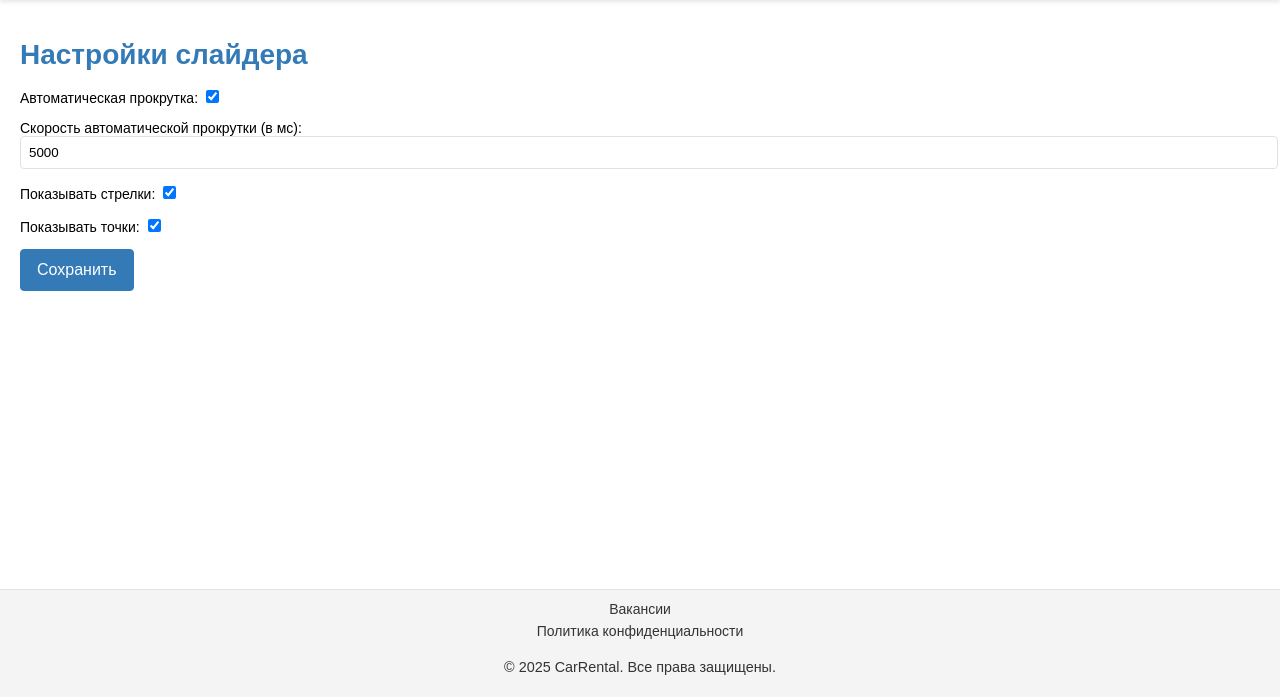
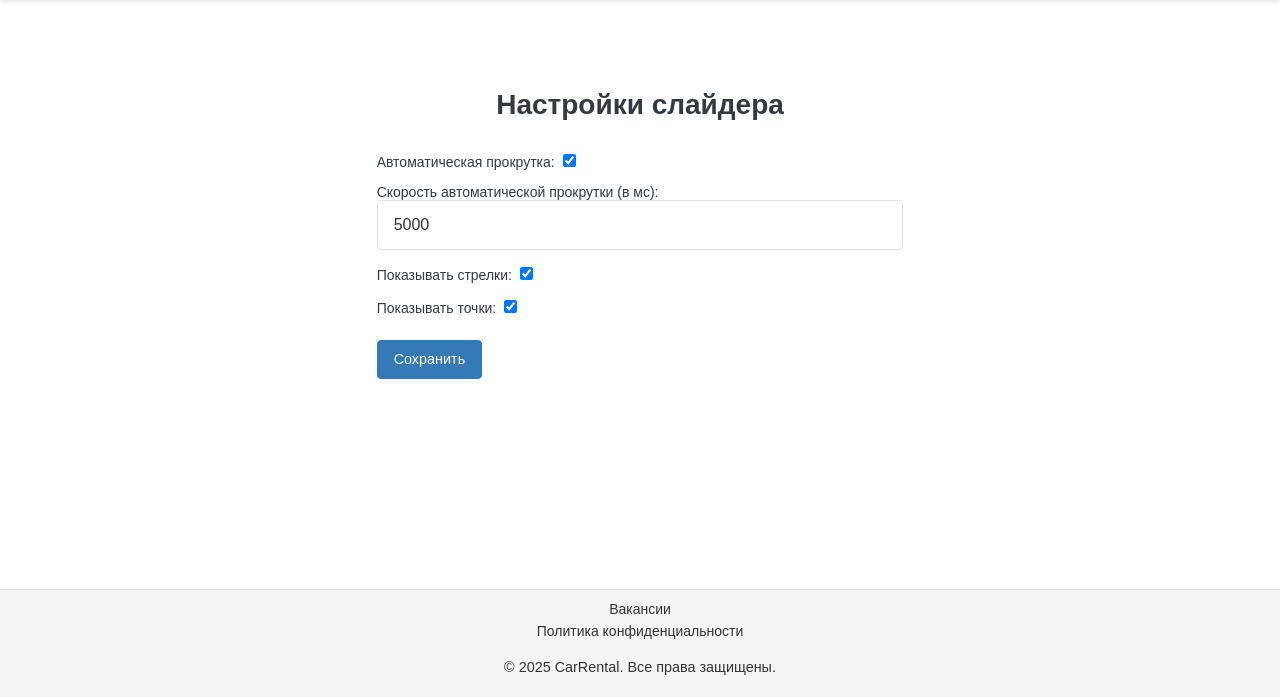
Before and after one commit to Dmitro44/353503_SEBELEV_21, a Django app: page /slider-settings/ in a window 1280 px wide. Shown: the part 103-800 px from the top of the page. Run offline with Django 5.2, Linux system fonts and the light colour scheme; a user stored in the database is signed in; data comes from the database, SQL or seed files in the repository; both versions use the stored data as it was after the commit.

```diff
--- a/STRWEB/LR3/content/forms.py
+++ b/STRWEB/LR3/content/forms.py
@@ -6,46 +6,47 @@ from .models import Review, Article, Slider
 class ReviewForm(forms.ModelForm):
     class Meta:
         model = Review
-        fields = ['text', 'rating']
+        fields = ["text", "rating"]
         widgets = {
-            'text': forms.Textarea(attrs={'class': 'form-control', 'rows': 5, 'placeholder': 'Напишите ваш отзыв здесь...'}),
-            'rating': forms.Select(attrs={'class': 'form-control'})
+            "text": forms.Textarea(
+                attrs={
+                    "class": "form-control",
+                    "rows": 5,
+                    "placeholder": "Напишите ваш отзыв здесь...",
+                }
+            ),
+            "rating": forms.Select(attrs={"class": "form-control"}),
         }
-        labels = {
-            'text': 'Текст отзыва',
-            'rating': 'Оценка'
-        }
-        help_texts = {
-            'rating': 'Выберите оценку от 1 до 5, где 5 - отлично'
-        }
+        labels = {"text": "Текст отзыва", "rating": "Оценка"}
+        help_texts = {"rating": "Выберите оценку от 1 до 5, где 5 - отлично"}
 
 
 class ArticleForm(forms.ModelForm):
     class Meta:
         model = Article
-        fields = ['title', 'summary', 'content', 'image', 'published']
+        fields = ["title", "summary", "content", "image", "published"]
         widgets = {
-            'title': forms.TextInput(attrs={'class': 'form-control'}),
-            'summary': forms.Textarea(attrs={'class': 'form-control', 'rows': 3}),
-            'content': forms.Textarea(attrs={'class': 'form-control', 'rows': 10}),
-            'image': forms.FileInput(attrs={'class': 'form-control'}),
-            'published': forms.CheckboxInput(attrs={'class': 'form-check-input'}),
+            "title": forms.TextInput(attrs={"class": "form-control"}),
+            "summary": forms.Textarea(attrs={"class": "form-control", "rows": 3}),
+            "content": forms.Textarea(attrs={"class": "form-control", "rows": 10}),
+            "image": forms.FileInput(attrs={"class": "form-control"}),
+            "published": forms.CheckboxInput(attrs={"class": "form-check-input"}),
         }
 
 
 class SliderForm(forms.ModelForm):
     class Meta:
         model = Slider
-        fields = ['autoplay', 'autoplay_speed', 'arrows', 'dots']
+        fields = ["autoplay", "autoplay_speed", "arrows", "dots"]
         widgets = {
-            'autoplay': forms.CheckboxInput(attrs={'class': 'form-check-input'}),
-            'autoplay_speed': forms.NumberInput(attrs={'class': 'form-control'}),
-            'arrows': forms.CheckboxInput(attrs={'class': 'form-check-input'}),
-            'dots': forms.CheckboxInput(attrs={'class': 'form-check-input'}),
+            "autoplay": forms.CheckboxInput(attrs={"class": ""}),
+            "autoplay_speed": forms.NumberInput(),
+            "arrows": forms.CheckboxInput(attrs={"class": ""}),
+            "dots": forms.CheckboxInput(attrs={"class": ""}),
         }
         labels = {
-            'autoplay': 'Автоматическая прокрутка',
-            'autoplay_speed': 'Скорость автоматической прокрутки (в мс)',
-            'arrows': 'Показывать стрелки',
-            'dots': 'Показывать точки',
+            "autoplay": "Автоматическая прокрутка",
+            "autoplay_speed": "Скорость автоматической прокрутки (в мс)",
+            "arrows": "Показывать стрелки",
+            "dots": "Показывать точки",
         }
--- a/STRWEB/LR3/static/css/components/_buttons.css
+++ b/STRWEB/LR3/static/css/components/_buttons.css
@@ -9,11 +9,11 @@
     background-color: transparent;
     border: 1px solid transparent;
     padding: 0.5rem 1rem;
-    font-size: 1rem;
+    font-size: 0.9rem;
     border-radius: 4px;
     transition: all 0.2s ease-in-out;
-    text-decoration: none; /* For <a> tags */
-    font-family: inherit; /* For <button> tags */
+    text-decoration: none;
+    font-family: inherit;
     line-height: 1.5;
 }
 
--- a/STRWEB/LR3/static/css/components/_cards.css
+++ b/STRWEB/LR3/static/css/components/_cards.css
@@ -6,14 +6,14 @@
     overflow: hidden;
     display: flex;
     flex-direction: column;
-    box-shadow: 0 2px 8px rgba(0,0,0,0.05);
+    box-shadow: 0 2px 8px rgba(0, 0, 0, 0.05);
     transition: transform 0.2s ease, box-shadow 0.2s ease;
     background-color: var(--background-color);
 }
 
 .card:hover {
     transform: translateY(-5px);
-    box-shadow: 0 4px 12px rgba(0,0,0,0.1);
+    box-shadow: 0 4px 12px rgba(0, 0, 0, 0.1);
 }
 
 /* Modifier for horizontal layout */
@@ -23,7 +23,8 @@
 }
 
 .card-horizontal .card-img-left {
-    width: 200px; /* Fixed width for the image */
+    width: 200px;
+    /* Fixed width for the image */
     flex-shrink: 0;
     object-fit: cover;
     border-right: 1px solid var(--border-color);
@@ -66,4 +67,5 @@
     display: flex;
     gap: 10px;
     justify-content: flex-end;
+    flex-wrap: wrap;
 }
--- a/STRWEB/LR3/static/css/main.css
+++ b/STRWEB/LR3/static/css/main.css
@@ -51,3 +51,4 @@
 @import url('pages/_payment_success.css');
 @import url('pages/_privacy_policy.css');
 @import url('pages/_vacancy_list.css');
+@import url('pages/_slider_settings.css')
--- a/STRWEB/LR3/static/css/pages/_news_detail.css
+++ b/STRWEB/LR3/static/css/pages/_news_detail.css
@@ -19,7 +19,7 @@
 .news-detail-actions {
     display: flex;
     gap: 10px;
-    padding-top: 0.5rem; /* Align with title baseline */
+    padding-top: 0.5rem;
 }
 
 .news-detail-meta {
@@ -45,6 +45,7 @@
     line-height: 1.7;
     color: var(--text-color);
     text-align: justify;
+    columns: 150px 3;
 }
 
 /* Корректные стили для буквицы */
@@ -83,7 +84,7 @@
     }
 
     .news-detail-actions .btn {
-        flex-grow: 1; /* Make buttons fill the width */
+        flex-grow: 1;
         text-align: center;
     }
 }
--- a/STRWEB/LR3/static/css/pages/_news_list.css
+++ b/STRWEB/LR3/static/css/pages/_news_list.css
@@ -13,7 +13,7 @@
 
 .news-grid {
     display: grid;
-    grid-template-columns: repeat(auto-fill, minmax(560px, 1fr));
+    grid-template-columns: repeat(auto-fill, minmax(530px, 1fr));
     gap: 2rem;
 }
 
@@ -65,14 +65,6 @@
     color: var(--dark-color);
 }
 
-.news-card-footer {
-    display: flex;
-    flex-direction: row;
-    justify-content: space-between;
-    align-items: center;
-    margin-top: auto;
-}
-
 .pagination {
     list-style: none;
     padding: 0;
@@ -83,7 +75,8 @@
     gap: 0.5rem;
 }
 
-.pagination li a, .pagination li span {
+.pagination li a,
+.pagination li span {
     display: inline-block;
     padding: 0.5rem 1rem;
     border: 1px solid var(--border-color);
--- a/STRWEB/LR3/static/css/pages/_promocode_detail.css
+++ b/STRWEB/LR3/static/css/pages/_promocode_detail.css
@@ -37,11 +37,11 @@
     display: grid;
     grid-template-columns: max-content 1fr;
     gap: 1rem 1.5rem;
+    color: var(--text-color);
 }
 
 .details-list dt {
     font-weight: 600;
-    color: var(--text-color);
 }
 
 .details-list dd {
--- /dev/null
+++ b/STRWEB/LR3/static/css/pages/_slider_settings.css
@@ -0,0 +1,18 @@
+/* static/css/pages/_slider_settings.css */
+
+.slider-page-container {
+    max-width: 800px;
+    margin: 40px auto;
+    padding: 30px;
+    background-color: var(--color-card-background);
+    border-radius: 10px;
+    box-shadow: var(--shadow-medium);
+    color: var(--dark-color);
+}
+
+.slider-page-container h1 {
+    color: var(--color-heading);
+    text-align: center;
+    margin-bottom: 30px;
+    font-size: 2em;
+}
--- a/STRWEB/LR3/templates/content/news_list.html
+++ b/STRWEB/LR3/templates/content/news_list.html
@@ -3,7 +3,7 @@
 {% block title %}Новости - Автопрокат{% endblock %}
 
 {% block content %}
-<div class="content-container news-list-container">
+<div class="news-list-container">
     <div class="news-header">
         <h1>Новости и акции</h1>
         {% if user.is_authenticated and is_staff_user or is_admin_user %}
@@ -24,7 +24,7 @@
                             <small>Опубликовано: {{ article.published_at|date:"d.m.Y" }}</small>
                         </p>
                         <p class="news-card-summary">{{ article.summary }}</p>
-                        <div class="news-card-footer">
+                        <div class="card-actions">
                             <a href="{% url 'news_detail' article.pk %}" class="btn btn-primary">Читать полностью</a>
 
                             {% if user.is_authenticated and is_staff_user or is_admin_user %}
--- a/STRWEB/LR3/templates/content/slider_settings.html
+++ b/STRWEB/LR3/templates/content/slider_settings.html
@@ -3,11 +3,13 @@
 {% block title %}Настройки слайдера - Автопрокат{% endblock %}
 
 {% block content %}
-<div class="content-container">
+<div class="slider-page-container">
     <h1>Настройки слайдера</h1>
     <form method="post">
         {% csrf_token %}
-        {{ form.as_p }}
+        <div class="form-group">
+            {{ form.as_p }}
+        </div>
         <button type="submit" class="btn btn-primary">Сохранить</button>
     </form>
 </div>
```
Also changed, not shown: STRWEB/LR3/static/css/pages/_promocode_list.css (+1 -38 lines), STRWEB/LR3/db.sqlite3, STRWEB/LR3/media/partners/logobelorusneftnobg.png (added), STRWEB/LR3/media/partners/logobgsnobg.png (added), STRWEB/LR3/static/css/base/_themes.css (line endings or trailing spaces).
